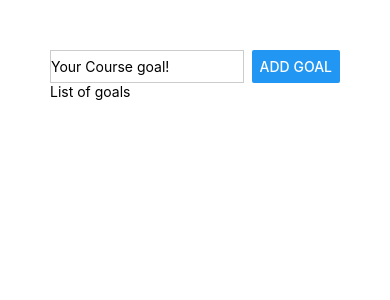
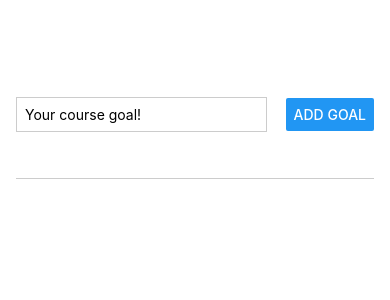
Before and after one commit to Amy-J-Seo/rnudemy, a React Native app in the folder section01/RNCourse/: screen / in a window 390 px wide. Shown: the top 300 px of the page. Built offline with nearby package versions, Linux system fonts and the light colour scheme.

Commit message:
event handling

```diff
--- a/section01/RNCourse/App.js
+++ b/section01/RNCourse/App.js
@@ -1,14 +1,34 @@
+import { useState } from "react";
 import { StyleSheet, Text, View, Button, TextInput } from "react-native";
 
 export default function App() {
+  const [enteredGoalText, setEnteredGoalText] = useState("");
+  const [courseGoals, setCourseGoals] = useState([]);
+
+  function goalInputHandler(enteredText) {
+    setEnteredGoalText(enteredText);
+  }
+  function addGoalHandler() {
+    // setCourseGoals([...courseGoals, enteredGoalText]);
+    setCourseGoals((currentCourseGoals) => [
+      ...currentCourseGoals,
+      enteredGoalText,
+    ]);
+  }
   return (
     <View style={styles.appContainer}>
       <View style={styles.inputContainer}>
-        <TextInput style={styles.textInput} placeholder="Your Course goal!" />
-        <Button title="Add goal" />
+        <TextInput
+          style={styles.textInput}
+          placeholder="Your course goal!"
+          onChangeText={goalInputHandler}
+        />
+        <Button title="Add Goal" onPress={addGoalHandler} />
       </View>
-      <View>
-        <Text>List of goals</Text>
+      <View style={styles.goalsContainer}>
+        {courseGoals.map((goal, index) => (
+          <Text key={index}>{goal}</Text>
+        ))}
       </View>
     </View>
   );
@@ -16,16 +36,27 @@
 
 const styles = StyleSheet.create({
   appContainer: {
-    padding: 50,
+    flex: 1,
+    paddingTop: 50,
+    paddingHorizontal: 16,
   },
   inputContainer: {
+    flex: 1,
     flexDirection: "row",
     justifyContent: "space-between",
+    alignItems: "center",
+    marginBottom: 24,
+    borderBottomWidth: 1,
+    borderBottomColor: "#cccccc",
   },
   textInput: {
     borderWidth: 1,
     borderColor: "#cccccc",
-    width: "80%",
+    width: "70%",
     marginRight: 8,
+    padding: 8,
+  },
+  goalsContainer: {
+    flex: 5,
   },
 });
```
